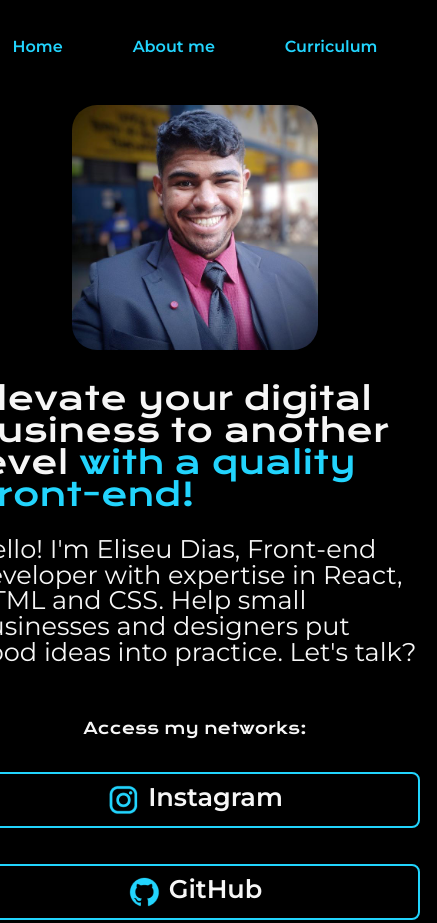
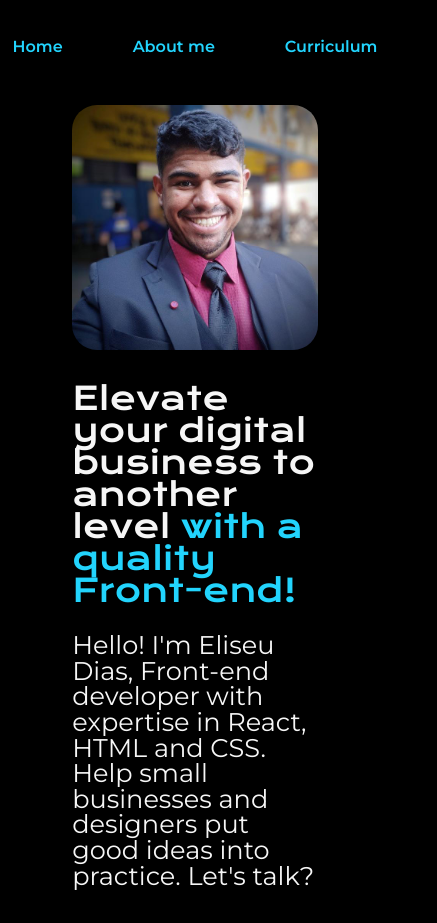
Before and after one commit to Eliseu-Dias/MK12---Training-HTML, a plain HTML site: page index.html in a window 390 px wide. Shown: the top 923 px of the page, 437 px wide, since content can reach past the window. Drawn offline with nearby package versions, Linux system fonts and the light colour scheme.

Commit message:
Updating

```diff
--- a/styles/styles.css
+++ b/styles/styles.css
@@ -90,7 +90,7 @@ body{
     font-weight: 600;
     text-align: center;
     text-decoration: none;
-    width: 26.6rem;
+    width: 70%;
     padding: 10px;
     display: flex;
     justify-content: center;
@@ -139,7 +139,7 @@ body{
     }
 
     .apresentacao__conteudo {
-        width: auto;
+        width: 70%;
         padding: 0% 5%;
         margin: 1rem;
     }
```
